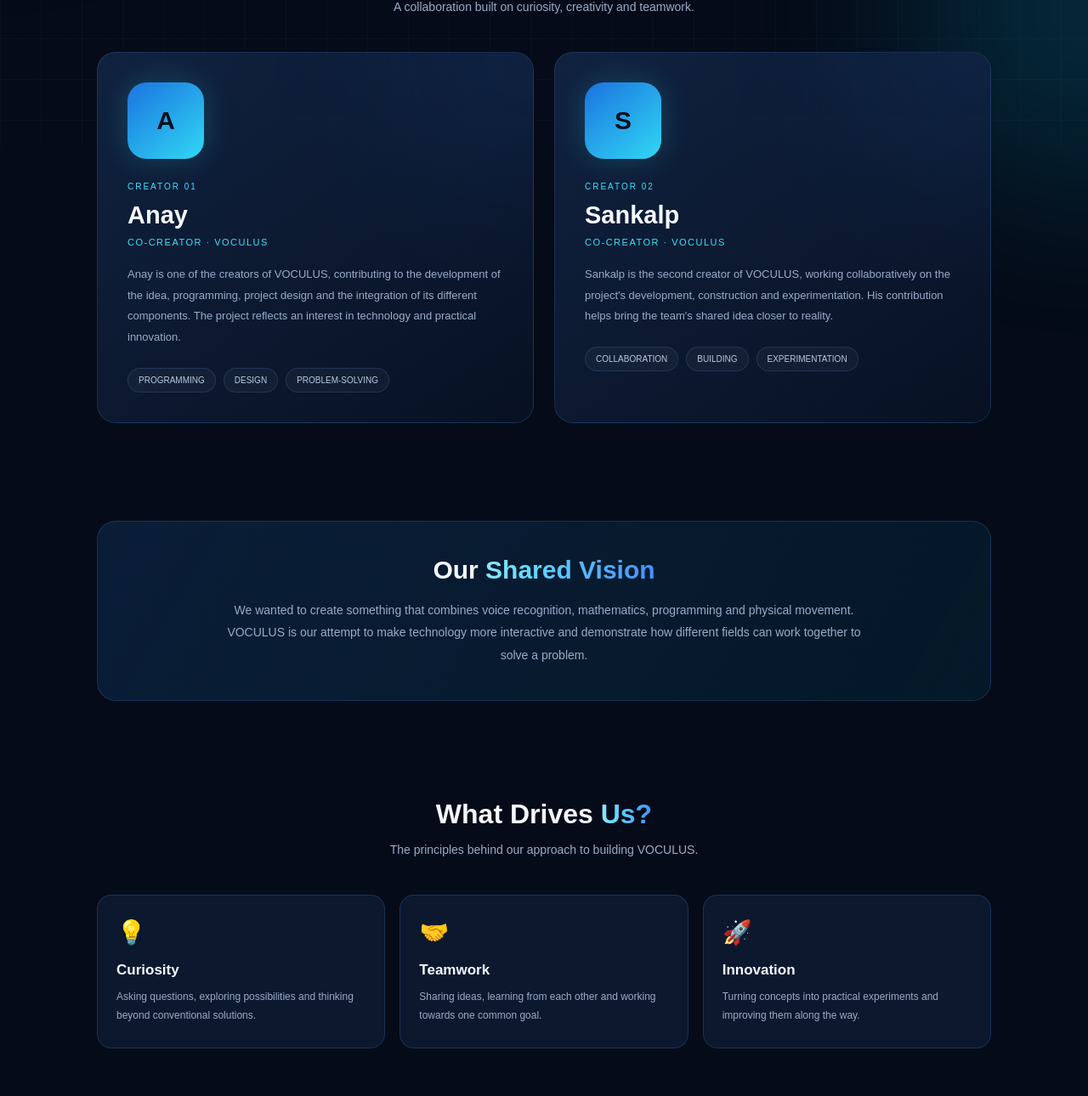
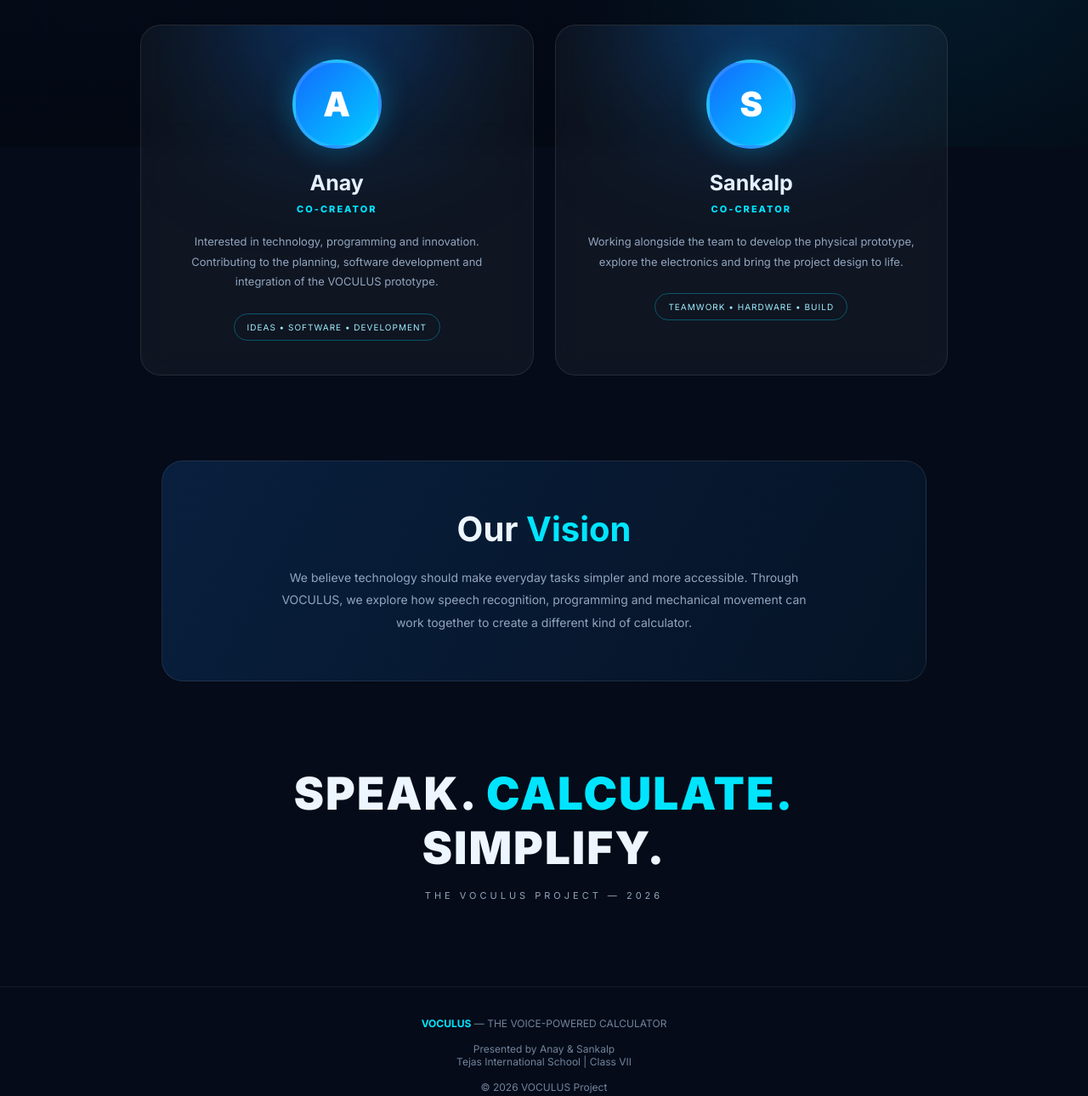
Before and after one commit to anaypadara10/Voculu, a plain HTML site: page creators.html in a window 1280 px wide. Shown: the part 627-1917 px from the top of the page at 85% size. Drawn offline with Linux system fonts and the light colour scheme.

Commit message:
Update creators.html

```diff
--- a/creators.html
+++ b/creators.html
@@ -5,423 +5,393 @@
 <meta charset="UTF-8">
 <meta name="viewport" content="width=device-width, initial-scale=1.0">
 <title>Creators | VOCULUS</title>
-<meta name="description" content="Meet the creators behind VOCULUS, the voice-powered calculator.">
+
 <style>
-:root{
-  --bg:#050b18;
-  --panel:rgba(15,29,53,.78);
-  --blue:#3185ff;
-  --cyan:#36e5ff;
-  --white:#f4f8ff;
-  --muted:#9aacc8;
-  --border:rgba(107,165,255,.17);
-}
-*{margin:0;padding:0;box-sizing:border-box}
-html{scroll-behavior:smooth}
-body{
-  font-family:Arial,Helvetica,sans-serif;
-  background:var(--bg);
-  color:var(--white);
-  overflow-x:hidden;
-}
-body::before{
-  content:"";position:fixed;inset:0;
-  pointer-events:none;z-index:-2;
-  background-image:
-    linear-gradient(rgba(76,132,210,.055) 1px,transparent 1px),
-    linear-gradient(90deg,rgba(76,132,210,.055) 1px,transparent 1px);
-  background-size:48px 48px;
-}
-.orb{
-  position:fixed;width:400px;height:400px;
-  border-radius:50%;filter:blur(110px);
-  opacity:.16;z-index:-1;pointer-events:none;
-}
-.orb.one{background:#126aff;top:8%;left:-200px}
-.orb.two{background:#00d9ff;right:-200px;top:55%}
+@import url('https://fonts.googleapis.com/css2?family=Inter:wght@400;500;600;700;800;900&display=swap');
 
-nav{
-  position:sticky;top:0;z-index:20;
-  display:flex;justify-content:space-between;align-items:center;
-  padding:19px 7%;
-  background:rgba(5,11,24,.82);
-  backdrop-filter:blur(18px);
-  border-bottom:1px solid var(--border);
-}
-.logo{
-  color:white;text-decoration:none;
-  font-size:23px;font-weight:900;letter-spacing:3px;
-}
-.logo span{color:var(--cyan)}
-.nav-links{display:flex;align-items:center;gap:23px}
-.nav-links a{
-  color:#aebdd5;text-decoration:none;
-  font-size:12px;transition:.3s;
-}
-.nav-links a:hover,.nav-links a.active{color:var(--cyan)}
-.menu-btn{
-  display:none;background:none;
-  border:1px solid var(--border);
-  color:white;border-radius:8px;
-  padding:8px 12px;font-size:20px;
+:root {
+  --bg: #050b18;
+  --blue: #1687ff;
+  --cyan: #00e5ff;
+  --text: #edf6ff;
+  --muted: #91a6bf;
 }
 
-.hero{text-align:center;padding:105px 20px 75px}
-.eyebrow{
-  display:inline-block;color:var(--cyan);
-  border:1px solid rgba(54,229,255,.28);
-  background:rgba(54,229,255,.07);
-  border-radius:30px;padding:9px 17px;
-  font-size:11px;letter-spacing:2px;margin-bottom:25px;
-}
-h1{
-  font-size:clamp(43px,7vw,76px);
-  line-height:1.08;letter-spacing:-3px;font-weight:900;
-}
-.gradient{
-  background:linear-gradient(90deg,#fff,#65dfff,#438cff,#fff);
-  background-size:250%;
-  -webkit-background-clip:text;
-  background-clip:text;color:transparent;
-  animation:gradient 6s linear infinite;
-}
-@keyframes gradient{to{background-position:250% center}}
-.hero p{
-  color:var(--muted);max-width:650px;
-  margin:24px auto 0;line-height:1.8;font-size:15px;
+* { margin: 0; padding: 0; box-sizing: border-box; }
+
+html { scroll-behavior: smooth; }
+
+body {
+  font-family: Inter, sans-serif;
+  background: var(--bg);
+  color: var(--text);
+  overflow-x: hidden;
 }
 
-.section{
-  max-width:1100px;margin:auto;
-  padding:30px 24px 85px;
-}
-.section-heading{text-align:center;margin-bottom:40px}
-.section-heading h2{font-size:32px;margin-bottom:12px}
-.section-heading p{
-  color:var(--muted);font-size:14px;line-height:1.7;
+body::before {
+  content: "";
+  position: fixed;
+  inset: 0;
+  z-index: -2;
+  background:
+    radial-gradient(circle at 15% 20%, #0753a52c, transparent 35%),
+    radial-gradient(circle at 85% 70%, #00c9ff18, transparent 35%),
+    linear-gradient(#07101f, #030813);
 }
 
-/* Creator cards */
-.creators{
-  display:grid;grid-template-columns:1fr 1fr;
-  gap:24px;
-}
-.creator-card{
-  position:relative;overflow:hidden;
-  border:1px solid var(--border);
-  border-radius:22px;padding:35px;
-  background:linear-gradient(145deg,rgba(18,37,68,.92),rgba(8,18,36,.94));
-  transition:.4s;
-}
-.creator-card::before{
-  content:"";position:absolute;
-  width:220px;height:220px;
-  background:var(--blue);filter:blur(110px);
-  opacity:.13;right:-100px;top:-100px;
-}
-.creator-card:hover{
-  transform:translateY(-8px);
-  border-color:rgba(54,229,255,.5);
-  box-shadow:0 20px 50px rgba(0,0,0,.25);
-}
-.avatar{
-  width:90px;height:90px;
-  border-radius:22px;
-  display:flex;align-items:center;justify-content:center;
-  background:linear-gradient(140deg,#1b73df,#30d8f5);
-  color:#04101f;font-size:30px;font-weight:900;
-  box-shadow:0 0 35px rgba(54,229,255,.2);
-  margin-bottom:27px;
-  position:relative;
-}
-.creator-number{
-  color:var(--cyan);font-size:10px;
-  letter-spacing:2px;margin-bottom:12px;
-  position:relative;
-}
-.creator-card h3{
-  font-size:29px;margin-bottom:9px;
-  position:relative;
-}
-.creator-role{
-  color:var(--cyan);font-size:11px;
-  letter-spacing:1.5px;margin-bottom:20px;
-  position:relative;
-}
-.creator-card p{
-  color:var(--muted);font-size:13px;
-  line-height:1.9;position:relative;
-}
-.creator-tags{
-  display:flex;gap:9px;flex-wrap:wrap;
-  margin-top:23px;position:relative;
-}
-.creator-tags span{
-  border:1px solid var(--border);
-  background:rgba(255,255,255,.035);
-  color:#b7c9e3;border-radius:20px;
-  padding:8px 12px;font-size:10px;
+.grid-bg {
+  position: fixed;
+  inset: 0;
+  z-index: -1;
+  pointer-events: none;
+  opacity: .13;
+  background-image:
+    linear-gradient(#5daaff20 1px, transparent 1px),
+    linear-gradient(90deg, #5daaff20 1px, transparent 1px);
+  background-size: 55px 55px;
 }
 
-/* Shared vision */
-.vision{
-  padding:40px;border:1px solid var(--border);
-  border-radius:22px;
-  background:linear-gradient(120deg,rgba(24,72,130,.3),rgba(0,202,255,.07));
-  text-align:center;
-}
-.vision h2{font-size:30px;margin-bottom:17px}
-.vision p{
-  color:var(--muted);font-size:14px;
-  line-height:1.9;max-width:750px;margin:auto;
+nav {
+  position: sticky;
+  top: 0;
+  z-index: 10;
+  display: flex;
+  align-items: center;
+  justify-content: space-between;
+  padding: 19px 7%;
+  background: rgba(4,10,22,.82);
+  backdrop-filter: blur(18px);
+  border-bottom: 1px solid #ffffff12;
 }
 
-/* Values */
-.values{
-  display:grid;grid-template-columns:repeat(3,1fr);
-  gap:17px;
-}
-.value-card{
-  padding:27px 22px;
-  background:var(--panel);
-  border:1px solid var(--border);
-  border-radius:17px;transition:.3s;
-}
-.value-card:hover{
-  transform:translateY(-6px);
-  border-color:rgba(54,229,255,.5);
-}
-.value-icon{font-size:28px;margin-bottom:18px}
-.value-card h3{font-size:17px;margin-bottom:11px}
-.value-card p{
-  color:var(--muted);font-size:12px;line-height:1.8;
+.brand {
+  font-size: 22px;
+  font-weight: 900;
+  letter-spacing: 3px;
+  color: white;
 }
 
-/* Final */
-.final{
-  text-align:center;padding:70px 25px;
-  border:1px solid var(--border);
-  border-radius:23px;
-  background:
-    radial-gradient(ellipse at center,rgba(49,133,255,.17),transparent 70%),
-    rgba(10,22,42,.8);
-}
-.final h2{
-  font-size:clamp(30px,5vw,48px);
-  line-height:1.2;margin-bottom:17px;
-}
-.final p{
-  color:var(--muted);font-size:14px;
-  line-height:1.8;max-width:620px;margin:auto;
-}
-.final .tagline{
-  color:var(--cyan);font-size:11px;
-  letter-spacing:3px;margin-top:27px;
+.brand span { color: var(--cyan); }
+
+.nav-links {
+  display: flex;
+  gap: 20px;
+  flex-wrap: wrap;
 }
 
-footer{
-  padding:35px 7%;
-  border-top:1px solid var(--border);
-  display:flex;justify-content:space-between;
-  gap:20px;flex-wrap:wrap;
-  color:#8193b0;font-size:11px;
+.nav-links a {
+  color: #a9bad0;
+  text-decoration: none;
+  font-size: 12px;
+  transition: .3s;
 }
-footer a{
-  color:#a9bad4;text-decoration:none;margin-left:13px;
+
+.nav-links a:hover,
+.nav-links a.active { color: var(--cyan); }
+
+.hero {
+  min-height: 55vh;
+  display: flex;
+  flex-direction: column;
+  justify-content: center;
+  align-items: center;
+  text-align: center;
+  padding: 90px 20px 65px;
 }
-footer a:hover{color:var(--cyan)}
 
-.reveal{
-  opacity:0;transform:translateY(25px);
-  transition:opacity .8s ease,transform .8s ease;
+.eyebrow {
+  color: var(--cyan);
+  font-size: 11px;
+  letter-spacing: 5px;
+  font-weight: 800;
+  margin-bottom: 25px;
 }
-.reveal.show{opacity:1;transform:translateY(0)}
 
-@media(max-width:850px){
-  .nav-links{
-    display:none;position:absolute;
-    top:66px;left:0;right:0;
-    background:#081326;padding:25px;
-    flex-direction:column;
-    border-bottom:1px solid var(--border);
+h1 {
+  font-size: clamp(45px, 8vw, 82px);
+  font-weight: 900;
+  letter-spacing: -4px;
+  line-height: 1.08;
+}
+
+.gradient {
+  background: linear-gradient(90deg, #fff, #55cfff, #1687ff);
+  -webkit-background-clip: text;
+  color: transparent;
+}
+
+.hero p {
+  color: var(--muted);
+  max-width: 590px;
+  margin-top: 25px;
+  line-height: 1.8;
+  font-size: 14px;
+}
+
+.team {
+  max-width: 1000px;
+  margin: auto;
+  padding: 35px 25px 100px;
+}
+
+.team-heading {
+  text-align: center;
+  margin-bottom: 45px;
+}
+
+.team-heading h2 { font-size: 31px; }
+
+.team-heading p {
+  color: var(--muted);
+  margin-top: 12px;
+  font-size: 13px;
+}
+
+.team-grid {
+  display: grid;
+  grid-template-columns: repeat(2, 1fr);
+  gap: 25px;
+}
+
+.member {
+  position: relative;
+  padding: 40px 30px;
+  border-radius: 24px;
+  text-align: center;
+  background: rgba(255,255,255,.045);
+  border: 1px solid #ffffff18;
+  backdrop-filter: blur(15px);
+  overflow: hidden;
+  transition: .4s;
+}
+
+.member::before {
+  content: "";
+  position: absolute;
+  width: 220px;
+  height: 220px;
+  top: -120px;
+  left: 50%;
+  transform: translateX(-50%);
+  background: #087fff55;
+  filter: blur(80px);
+  pointer-events: none;
+}
+
+.member:hover {
+  transform: translateY(-8px);
+  border-color: #00d9ff88;
+  box-shadow: 0 20px 50px #008cff20;
+}
+
+.avatar {
+  width: 105px;
+  height: 105px;
+  margin: 0 auto 25px;
+  border-radius: 50%;
+  display: grid;
+  place-items: center;
+  font-size: 40px;
+  font-weight: 900;
+  color: white;
+  background: linear-gradient(135deg, #126bff, #00cfff);
+  border: 4px solid #ffffff20;
+  box-shadow: 0 0 35px #00bfff55;
+  position: relative;
+}
+
+.member h3 {
+  font-size: 25px;
+  margin-bottom: 9px;
+}
+
+.role {
+  color: var(--cyan);
+  font-size: 11px;
+  font-weight: 800;
+  letter-spacing: 2px;
+  margin-bottom: 20px;
+}
+
+.member p {
+  color: var(--muted);
+  font-size: 13px;
+  line-height: 1.8;
+}
+
+.label {
+  display: inline-block;
+  margin-top: 25px;
+  padding: 9px 15px;
+  border-radius: 30px;
+  border: 1px solid #00d9ff55;
+  color: #9eeeff;
+  font-size: 10px;
+  letter-spacing: 1px;
+}
+
+.mission {
+  max-width: 900px;
+  margin: 0 auto 100px;
+  padding: 55px 30px;
+  border-radius: 25px;
+  text-align: center;
+  background: linear-gradient(120deg, #0b2a50aa, #07182caa);
+  border: 1px solid #ffffff17;
+}
+
+.mission h2 {
+  font-size: clamp(26px, 5vw, 40px);
+  margin-bottom: 20px;
+}
+
+.mission h2 span { color: var(--cyan); }
+
+.mission p {
+  max-width: 650px;
+  margin: auto;
+  color: var(--muted);
+  font-size: 14px;
+  line-height: 1.9;
+}
+
+.tagline {
+  text-align: center;
+  padding: 0 20px 100px;
+}
+
+.tagline h2 {
+  font-size: clamp(28px, 6vw, 53px);
+  font-weight: 900;
+  letter-spacing: 2px;
+}
+
+.tagline span { color: var(--cyan); }
+
+.tagline p {
+  margin-top: 17px;
+  color: var(--muted);
+  font-size: 11px;
+  letter-spacing: 4px;
+}
+
+footer {
+  text-align: center;
+  padding: 35px 20px;
+  color: #71849d;
+  border-top: 1px solid #ffffff12;
+  font-size: 12px;
+}
+
+footer strong { color: var(--cyan); }
+
+@media(max-width: 700px) {
+  nav {
+    align-items: flex-start;
+    gap: 15px;
+    flex-direction: column;
   }
-  .nav-links.open{display:flex}
-  .menu-btn{display:block}
+
+  .nav-links { gap: 13px; }
+
+  .team-grid { grid-template-columns: 1fr; }
+
+  h1 { letter-spacing: -2px; }
 }
-@media(max-width:650px){
-  .hero{padding-top:75px}
-  .creators{grid-template-columns:1fr}
-  .values{grid-template-columns:1fr}
-  .creator-card{padding:27px}
-  .vision{padding:28px}
-  footer{flex-direction:column}
-  footer a{margin:0 10px 0 0}
-}
-@media(prefers-reduced-motion:reduce){
-  *,*::before,*::after{
-    animation-duration:.01ms!important;
-    transition-duration:.01ms!important;
-    scroll-behavior:auto!important;
+
+@media(prefers-reduced-motion: reduce) {
+  *, *::before, *::after {
+    scroll-behavior: auto !important;
+    transition: none !important;
   }
 }
 </style>
 </head>
+
 <body>
-<div class="orb one"></div>
-<div class="orb two"></div>
+<div class="grid-bg"></div>
 
 <nav>
-  <a class="logo" href="index.html">VOCU<span>LUS</span></a>
-  <button class="menu-btn" id="menuBtn" aria-label="Toggle navigation">☰</button>
-  <div class="nav-links" id="navLinks">
-    <a href="index.html">HOME</a>
-    <a href="how-it-works.html">HOW IT WORKS</a>
-    <a href="technology.html">TECHNOLOGY</a>
-    <a href="demonstration.html">DEMO</a>
-    <a href="our-journey.html">OUR JOURNEY</a>
-    <a href="gallery.html">GALLERY</a>
-    <a class="active" href="creators.html">CREATORS</a>
+  <div class="brand">VOCU<span>LUS</span></div>
+
+  <div class="nav-links">
+    <a href="index.html">Home</a>
+    <a href="how-it-works.html">How It Works</a>
+    <a href="technology.html">Technology</a>
+    <a href="demonstration.html">Demo</a>
+    <a href="our-journey.html">Our Journey</a>
+    <a href="gallery.html">Gallery</a>
+    <a href="creators.html" class="active">Creators</a>
   </div>
 </nav>
 
 <header class="hero">
-  <div class="eyebrow">THE MINDS BEHIND VOCULUS</div>
-  <h1>Meet the<br><span class="gradient">Creators.</span></h1>
+  <div class="eyebrow">THE MINDS BEHIND THE MACHINE</div>
+
+  <h1>Two creators.<br><span class="gradient">One innovation.</span></h1>
+
   <p>
-    Every innovation begins with people willing to imagine,
-    experiment and build. Meet the two students behind VOCULUS.
+    Behind every project are people who imagine, experiment,
+    solve problems and keep building. Meet the team behind VOCULUS.
   </p>
 </header>
 
-<section class="section">
-  <div class="section-heading reveal">
-    <h2>Two Creators. <span class="gradient">One Vision.</span></h2>
-    <p>A collaboration built on curiosity, creativity and teamwork.</p>
+<section class="team">
+  <div class="team-heading">
+    <h2>Meet the Team</h2>
+    <p>The students behind the voice-powered calculator.</p>
   </div>
 
-  <div class="creators">
-    <article class="creator-card reveal">
+  <div class="team-grid">
+
+    <div class="member">
       <div class="avatar">A</div>
-      <div class="creator-number">CREATOR 01</div>
       <h3>Anay</h3>
-      <div class="creator-role">CO-CREATOR · VOCULUS</div>
+      <div class="role">CO-CREATOR</div>
       <p>
-        Anay is one of the creators of VOCULUS, contributing to
-        the development of the idea, programming, project design
-        and the integration of its different components.
-        The project reflects an interest in technology and
-        practical innovation.
+        Interested in technology, programming and innovation.
+        Contributing to the planning, software development
+        and integration of the VOCULUS prototype.
       </p>
-      <div class="creator-tags">
-        <span>PROGRAMMING</span>
-        <span>DESIGN</span>
-        <span>PROBLEM-SOLVING</span>
-      </div>
-    </article>
+      <div class="label">IDEAS • SOFTWARE • DEVELOPMENT</div>
+    </div>
 
-    <article class="creator-card reveal">
+    <div class="member">
       <div class="avatar">S</div>
-      <div class="creator-number">CREATOR 02</div>
       <h3>Sankalp</h3>
-      <div class="creator-role">CO-CREATOR · VOCULUS</div>
+      <div class="role">CO-CREATOR</div>
       <p>
-        Sankalp is the second creator of VOCULUS, working
-        collaboratively on the project's development,
-        construction and experimentation. His contribution
-        helps bring the team's shared idea closer to reality.
+        Working alongside the team to develop the physical
+        prototype, explore the electronics and bring
+        the project design to life.
       </p>
-      <div class="creator-tags">
-        <span>COLLABORATION</span>
-        <span>BUILDING</span>
-        <span>EXPERIMENTATION</span>
-      </div>
-    </article>
+      <div class="label">TEAMWORK • HARDWARE • BUILD</div>
+    </div>
+
   </div>
 </section>
 
-<section class="section">
-  <div class="vision reveal">
-    <h2>Our <span class="gradient">Shared Vision</span></h2>
-    <p>
-      We wanted to create something that combines voice recognition,
-      mathematics, programming and physical movement.
-      VOCULUS is our attempt to make technology more interactive
-      and demonstrate how different fields can work together
-      to solve a problem.
-    </p>
-  </div>
+<section class="mission">
+  <h2>Our <span>Vision</span></h2>
+  <p>
+    We believe technology should make everyday tasks simpler
+    and more accessible. Through VOCULUS, we explore how
+    speech recognition, programming and mechanical movement
+    can work together to create a different kind of calculator.
+  </p>
 </section>
 
-<section class="section">
-  <div class="section-heading reveal">
-    <h2>What Drives <span class="gradient">Us?</span></h2>
-    <p>The principles behind our approach to building VOCULUS.</p>
-  </div>
-
-  <div class="values">
-    <div class="value-card reveal">
-      <div class="value-icon">💡</div>
-      <h3>Curiosity</h3>
-      <p>Asking questions, exploring possibilities and thinking beyond conventional solutions.</p>
-    </div>
-    <div class="value-card reveal">
-      <div class="value-icon">🤝</div>
-      <h3>Teamwork</h3>
-      <p>Sharing ideas, learning from each other and working towards one common goal.</p>
-    </div>
-    <div class="value-card reveal">
-      <div class="value-icon">🚀</div>
-      <h3>Innovation</h3>
-      <p>Turning concepts into practical experiments and improving them along the way.</p>
-    </div>
-  </div>
-</section>
-
-<section class="section">
-  <div class="final reveal">
-    <h2>We Didn't Just Imagine It.<br><span class="gradient">We Built It.</span></h2>
-    <p>
-      VOCULUS represents what can happen when curiosity meets
-      creativity and determination. This is one project,
-      but the learning behind it goes much further.
-    </p>
-    <div class="tagline">SPEAK. CALCULATE. SIMPLIFY.</div>
-  </div>
+<section class="tagline">
+  <h2>SPEAK. <span>CALCULATE.</span><br>SIMPLIFY.</h2>
+  <p>THE VOCULUS PROJECT — 2026</p>
 </section>
 
 <footer>
-  <div>© 2026 VOCULUS · SPEAK. CALCULATE. SIMPLIFY.</div>
-  <div>
-    <a href="index.html">Home</a>
-    <a href="how-it-works.html">How It Works</a>
-    <a href="gallery.html">Gallery</a>
-    <a href="demonstration.html">Demo</a>
-  </div>
+  <strong>VOCULUS</strong> — THE VOICE-POWERED CALCULATOR<br><br>
+  Presented by Anay & Sankalp<br>
+  Tejas International School | Class VII<br><br>
+  © 2026 VOCULUS Project
 </footer>
 
-<script>
-document.getElementById('menuBtn').addEventListener('click',()=>{
-  document.getElementById('navLinks').classList.toggle('open');
-});
-
-document.querySelectorAll('.nav-links a').forEach(link=>{
-  link.addEventListener('click',()=>{
-    document.getElementById('navLinks').classList.remove('open');
-  });
-});
-
-const observer=new IntersectionObserver(entries=>{
-  entries.forEach(entry=>{
-    if(entry.isIntersecting){
-      entry.target.classList.add('show');
-      observer.unobserve(entry.target);
-    }
-  });
-},{threshold:.12});
-
-document.querySelectorAll('.reveal').forEach(element=>{
-  observer.observe(element);
-});
-</script>
 </body>
 </html>
```
